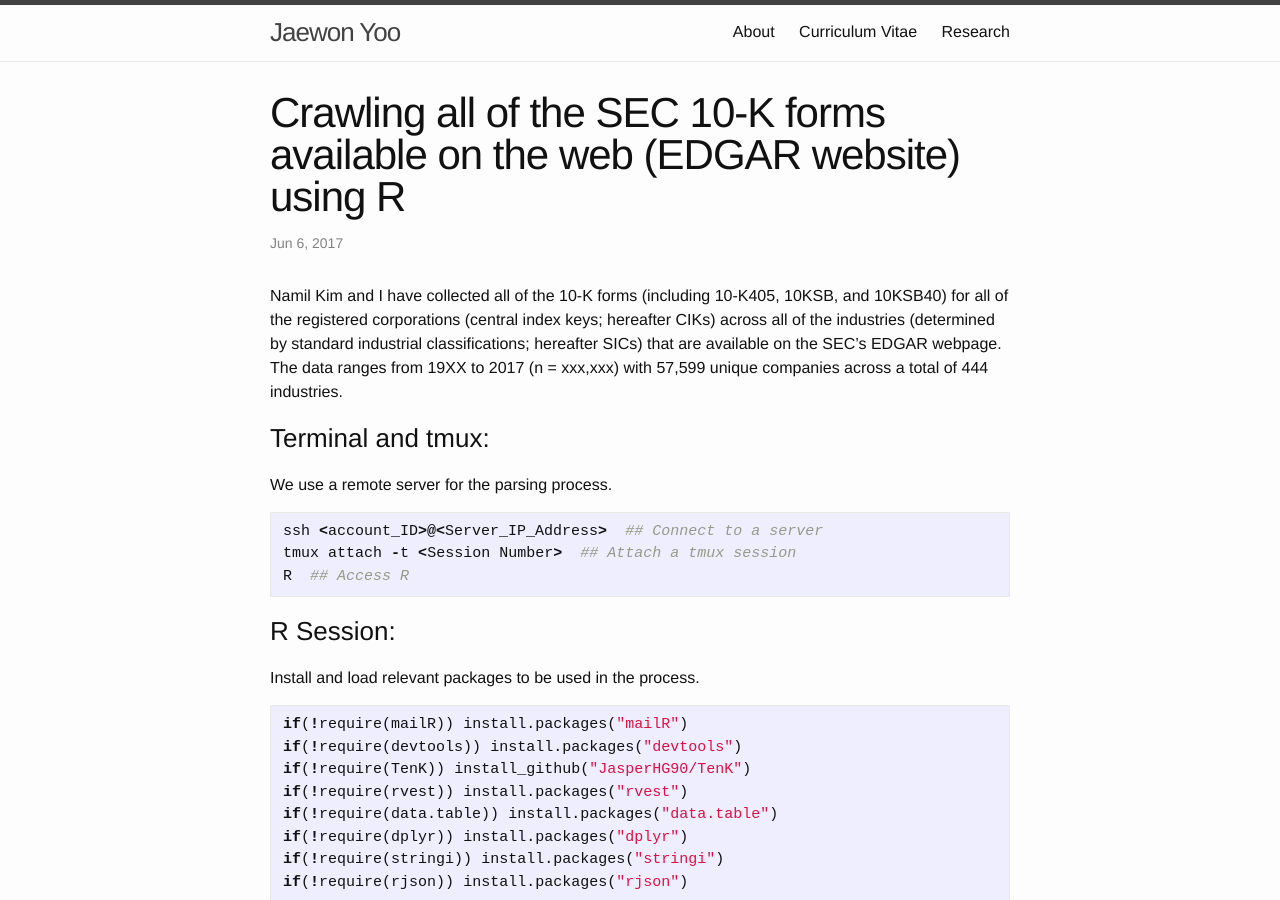
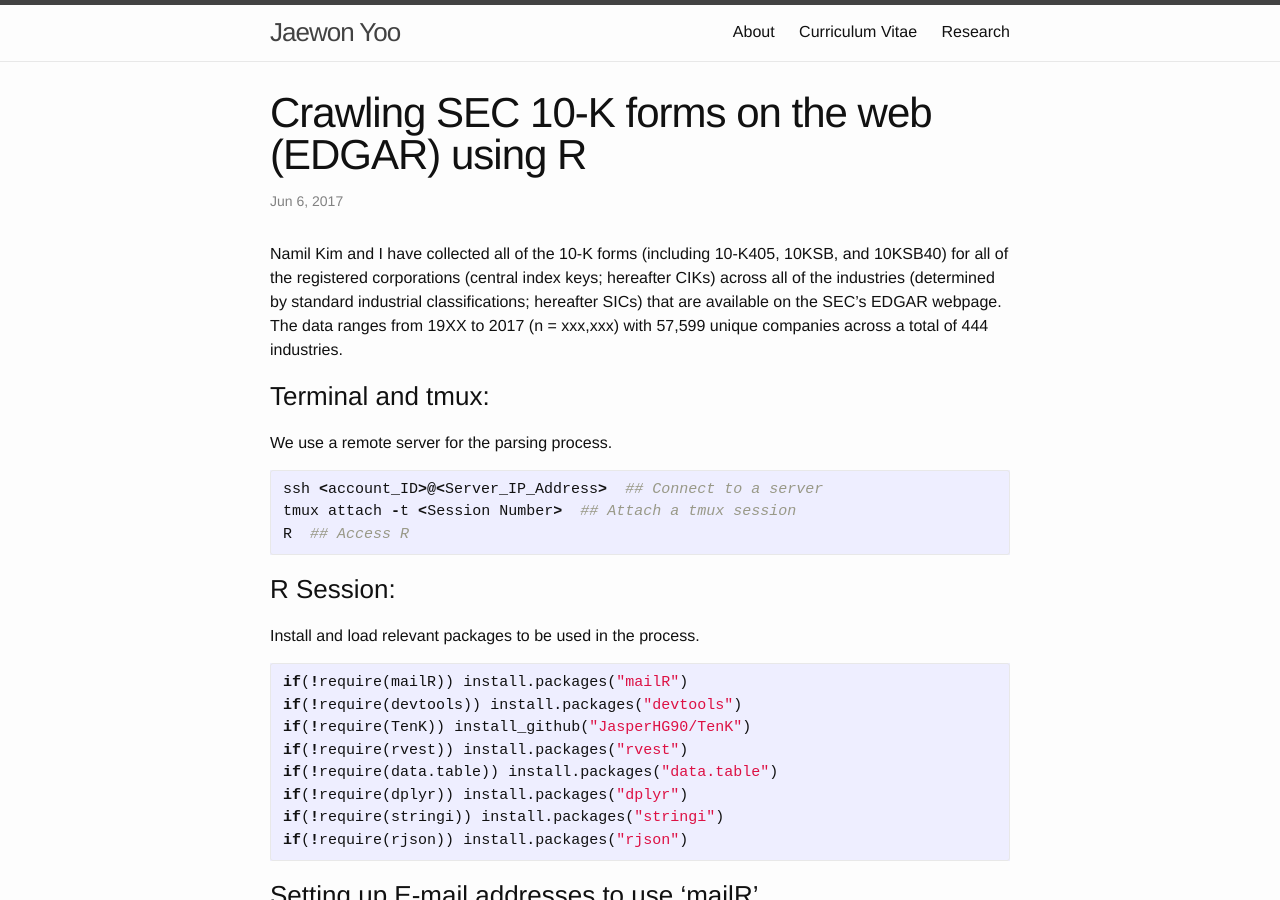
Before and after one commit to j1yoo/j1yoo.github.io, a Jekyll site: the page built from _posts/2017-06-06-Crawling-SEC-10k.md, in a window 1280 px wide and 900 px high. Built offline with Jekyll 4.4.1, drawn with Linux system fonts in a browser that asks for light colours.

Commit message:
Update 2017-06-06-Crawling-SEC-10k.md

```diff
--- a/_posts/2017-06-06-Crawling-SEC-10k.md
+++ b/_posts/2017-06-06-Crawling-SEC-10k.md
@@ -1,6 +1,6 @@
 ---
 layout: post
-title: "Crawling all of the SEC 10-K forms available on the web (EDGAR website) using R"
+title: "Crawling SEC 10-K forms on the web (EDGAR) using R"
 categories: misc
 ---
 
```
